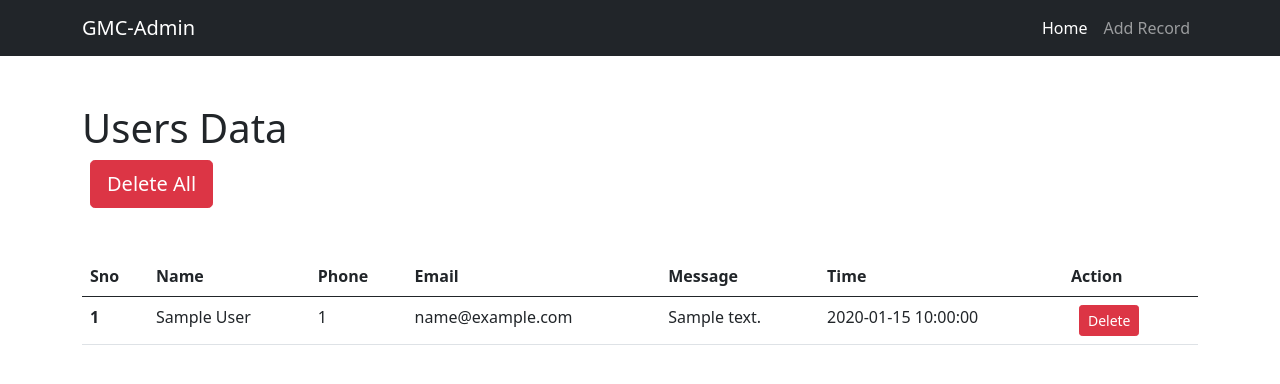
After one commit to Deepanshu291/rashmi, a Flask app: page /adpanel in a window 1280 px wide. The commit adds this page. Shown: the top 384 px of the page. Run offline with Flask 2, Linux system fonts and the light colour scheme; tables that the repository leaves empty hold one stand-in row (values such as "Sample post").

Commit message:
ADD ADMIN PANEL

```diff
--- a/app.py
+++ b/app.py
@@ -1,9 +1,10 @@
 from flask import Flask,redirect,url_for,render_template,request
 from flask_sqlalchemy import SQLAlchemy
+from datetime import datetime
 
 app=Flask(__name__)
 
-app.config['SQLALCHEMY_DATABASE_URI'] = 'sqlite:///test.db'
+app.config['SQLALCHEMY_DATABASE_URI'] = 'sqlite:///User.db'
 app.config['SQLALCHEMY_TRACK_MODIFICATIONS'] = False
 
 db = SQLAlchemy(app)
@@ -14,18 +15,23 @@ class User(db.Model):
 
     sno = db.Column(db.Integer,
                    primary_key=True)
-    username = db.Column(db.String,
+    name = db.Column(db.String,
                          nullable=False,
                          unique=False)
     email = db.Column(db.String(40),
                       unique=True,
                       nullable=False)
-    Phone = db.Column(db.Integer,
+    phone = db.Column(db.Integer,
                          primary_key=False,
                          unique=False,
                          nullable=False)
+    message = db.Column(db.String(200),
+                      unique=False,
+                      nullable=True)
+    date = db.Column(db.DateTime, default= datetime.utcnow)
+
     def __repr__(self):
-        return '<User {}>'.format(self.username)
+        return '<User {}>'.format(self.name)
 
 @app.route('/',methods=['GET','POST'])
 def home():
@@ -33,6 +39,48 @@ def home():
         return render_template('index.html')
     return render_template('index.html')
 
+@app.route('/add', methods=['GET', 'POST'])
+def Add():
+   if request.method=='POST':
+       name = request.form['name']
+       user = User(name=name,phone=request.form['phone'],email=request.form['email'],message=request.form['message'])
+    #    print(user)
+       db.session.add(user)
+       db.session.commit()
+       return redirect("/")
+   return render_template("add.html")
+
+@app.route('/admin', methods=['GET', 'POST'])
+def admin():
+
+   if request.method=='POST':
+       name = request.form['name']
+       password = request.form['password']
+       if name == 'Deepanshu' or password == 'Deepu@291':
+          users = User.query.all()
+          return render_template('admin.html', users=users)
+       else:
+           redirect('/admin')
+   return render_template('login.html')
+
+@app.route('/adpanel', methods=['GET', 'POST'])
+def AdPanel():
+   users = User.query.all()
+   return render_template('admin.html', users=users)
+
+@app.route('/delete/<int:sno>', methods=['GET', 'POST'])
+def delete(sno):
+   users = User.query.filter_by(sno=sno).first()
+   db.session.delete(users)
+   db.session.commit()
+   return redirect("/admin")
+
+@app.route('/delete', methods=['GET', 'POST'])
+def delete_all():
+   db.session.query(User).delete()
+   db.session.commit()
+   return redirect("/admin")
+
 if __name__ == '__main__':
     #DEBUG is SET to TRUE. CHANGE FOR PROD
     app.run(port=3000,debug=True)
--- /dev/null
+++ b/templates/admin.html
@@ -0,0 +1,54 @@
+{% extends 'base.html' %}
+{% block body %}
+
+<div class="container my-5">
+  <h1>Users Data</h1>
+
+
+      {% if users|length == 0%}
+        <div class="alert alert-warning alert-dismissible fade show" role="alert">
+          <strong>Warning!</strong> Sorry No Data Found!
+          <button type="button" class="btn-close" data-bs-dismiss="alert" aria-label="Close"></button>
+        </div>
+      {% else %}
+
+        <a href="/delete"  class="btn btn-danger btn-lg mx-2 ">Delete All</a></td>
+      <table class="table my-5">
+        <thead>
+          <tr>
+            <th scope="col">Sno</th>
+            <th scope="col">Name</th>
+            <th scope="col">Phone</th>
+            <th scope="col">Email</th>
+            <th scope="col">Message</th>
+            <th scope="col">Time</th>
+            <th scope="col">Action</th>
+          </tr>
+        </thead>
+        <tbody>
+            {% for user in users %}
+            <tr>
+                <th scope="row">{{loop.index}}</th>
+                <td>{{user.name}}</td>
+                <td>{{user.phone}}</td>
+                <td>{{user.email}}</td>
+                <td>{{user.message}}</td>
+                <td>{{user.date}}</td>
+                <td>
+                  <!-- <a href="/update/{{user.sno}}" class="btn btn-primary btn-sm mx-2">Update</a> -->
+                <a href="/delete/{{user.sno}}" type="button" class="btn btn-danger btn-sm mx-2">Delete</a></td>
+
+
+              </tr>
+            {% endfor %}
+
+
+        </tbody>
+      </table>
+      {% endif %}
+
+
+
+</div>
+
+    {% endblock body %}
--- /dev/null
+++ b/templates/base.html
@@ -0,0 +1,42 @@
+<!doctype html>
+<html lang="en">
+  <head>
+    <!-- Required meta tags -->
+    <meta charset="utf-8">
+    <meta name="viewport" content="width=device-width, initial-scale=1">
+
+    <!-- Bootstrap CSS -->
+    <link href="https://cdn.jsdelivr.net/npm/bootstrap@5.0.1/dist/css/bootstrap.min.css" rel="stylesheet" integrity="sha384-+0n0xVW2eSR5OomGNYDnhzAbDsOXxcvSN1TPprVMTNDbiYZCxYbOOl7+AMvyTG2x" crossorigin="anonymous">
+    <!-- <script src="{{ url_for('static', filename='js/test.js') }}"></script>
+    <link rel="stylesheet" href="{{ url_for('static', filename='css/style.css') }}"> -->
+    <title>Deepanshu Sharma</title>
+  </head>
+  <body>
+    <nav class="navbar navbar-expand-lg navbar-dark bg-dark">
+        <div class="container">
+          <a class="navbar-brand" href="/admin">GMC-Admin</a>
+          <button class="navbar-toggler" type="button" data-bs-toggle="collapse" data-bs-target="#navbarSupportedContent" aria-controls="navbarSupportedContent" aria-expanded="false" aria-label="Toggle navigation">
+            <span class="navbar-toggler-icon"></span>
+          </button>
+          <div class="collapse navbar-collapse justify-content-end" id="navbarSupportedContent">
+            <ul class="navbar-nav mr-2">
+              <li class="nav-item">
+                <a class="nav-link active" aria-current="page" href="/admin">Home</a>
+              </li>
+              <li class="nav-item">
+                <a class="nav-link" href="/add">Add  Record</a>
+              </li>
+
+
+
+          </div>
+        </div>
+      </nav>
+
+{% block body %}
+
+{% endblock body %}
+<script src="https://cdn.jsdelivr.net/npm/bootstrap@5.0.1/dist/js/bootstrap.bundle.min.js" integrity="sha384-gtEjrD/SeCtmISkJkNUaaKMoLD0//ElJ19smozuHV6z3Iehds+3Ulb9Bn9Plx0x4" crossorigin="anonymous"></script>
+
+  </body>
+</html>
```
Also changed, not shown: templates/add.html (added, +26 -0 lines), templates/index.html (+7 -8 lines), templates/login.html (added, +34 -0 lines), User.db (added).
